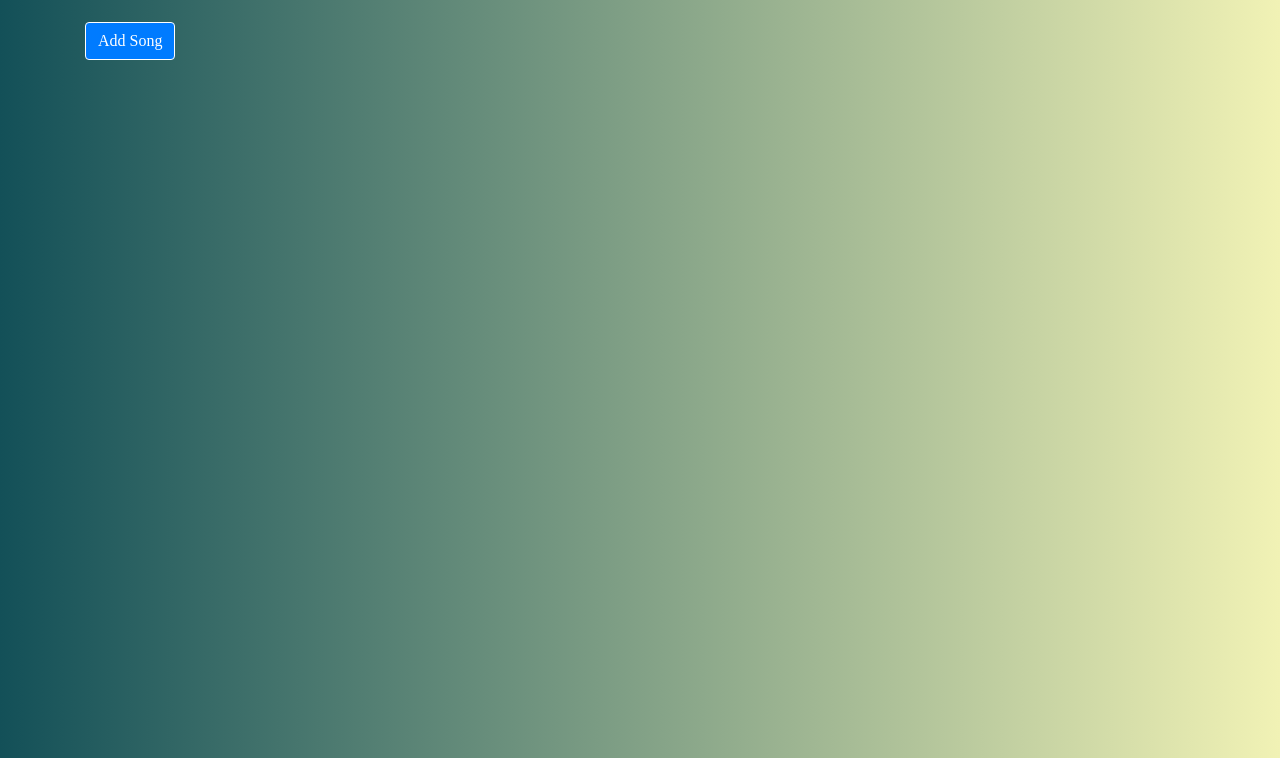
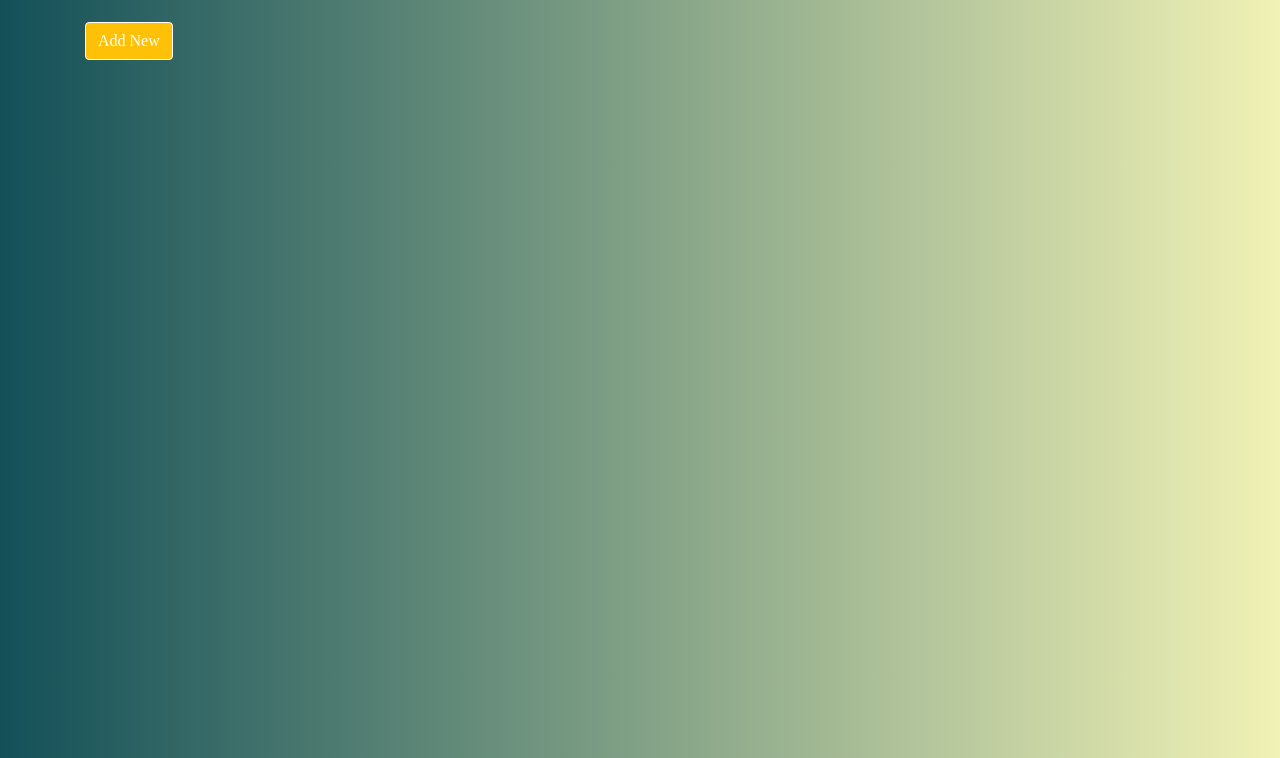
Before and after one commit to SiddharthShringi/Song-App, a Django app: page / in a window 1280 px wide. Shown: the part 89-847 px from the top of the page. Run offline with Django 3.2, Linux system fonts and the light colour scheme; data that the repository does not hold is empty; some libraries are stand-ins or nearby versions.

Commit message:
wrtie html and css of playlist_song page

```diff
--- a/songfy/templates/songfy/artist_song.html
+++ b/songfy/templates/songfy/artist_song.html
@@ -23,7 +23,7 @@
 	      		<tbody>
 	      		{% for song in artist_obj.songs.all %}
 	      			<tr>
-	      				<td>{{ song }}</td>
+	      				<td><a href="{% url 'songfy:song_detail' song.id %}">{{ song }}</a></td>
 	      			</tr>
 	      		{% endfor %}
 	      		</tbody>
--- a/songfy/templates/songfy/genre.html
+++ b/songfy/templates/songfy/genre.html
@@ -13,7 +13,7 @@
 			</tr>
 		{% endfor %}
 	</table>
-	<button type="button" class="btn btn-primary">
+	<button type="button" class="btn btn-primary bg-warning">
 		<a href="{% url 'songfy:add_genre' %}">Add New</a>
 	</button>
 </div>
--- a/songfy/templates/songfy/genre_song.html
+++ b/songfy/templates/songfy/genre_song.html
@@ -23,7 +23,7 @@
 	      		<tbody>
 	      		{% for song in genre_obj.songs.all %}
 	      			<tr>
-	      				<td>{{ song }}</td>
+	      				<td><a href="{% url 'songfy:song_detail' song.id %}">{{ song }}</a></td>
 	      			</tr>
 	      		{% endfor %}
 	      		</tbody>
--- a/songfy/templates/songfy/home.html
+++ b/songfy/templates/songfy/home.html
@@ -15,8 +15,8 @@
              </tr>
              {% endfor %}
         </table>
-        <button type="button" class="btn btn-primary">
-            <a href="{% url 'songfy:add_song' %}">Add Song</a>
+        <button type="button" class="btn  bg-warning btn-primary">
+            <a href="{% url 'songfy:add_song' %}">Add New</a>
         </button>
     </section>
 {% endblock %}
--- a/songfy/templates/songfy/playlist.html
+++ b/songfy/templates/songfy/playlist.html
@@ -13,7 +13,7 @@
 				</tr>
 			{% endfor %}
 		</table>
-		<button type="button" class="btn btn-primary">
+		<button type="button" class="btn bg-warning btn-primary">
 			<a href="{% url 'songfy:add_playlist' %}">Make New</a>
 		</button>
 </div>
--- a/songfy/templates/songfy/playlist_song.html
+++ b/songfy/templates/songfy/playlist_song.html
@@ -23,12 +23,15 @@
 	      		<tbody>
 	      		{% for song in playlist_obj.song.all %}
 	      			<tr>
-	      				<td>{{ song }}</td>
+	      				<td><a href="{% url 'songfy:song_detail' song.id %}">{{ song }}</a></td>
 	      			</tr>
 	      		{% endfor %}
 	      		</tbody>
 	      	</table>
 	      </div>
+	      <button type="button" class="btn  bg-warning btn-primary">
+	      	<a href="{% url 'songfy:edit_playlist' playlist_obj.id %}">Add Song</a>
+	      </button>
 	    </div>
 	  </div>
 	</div>
```
